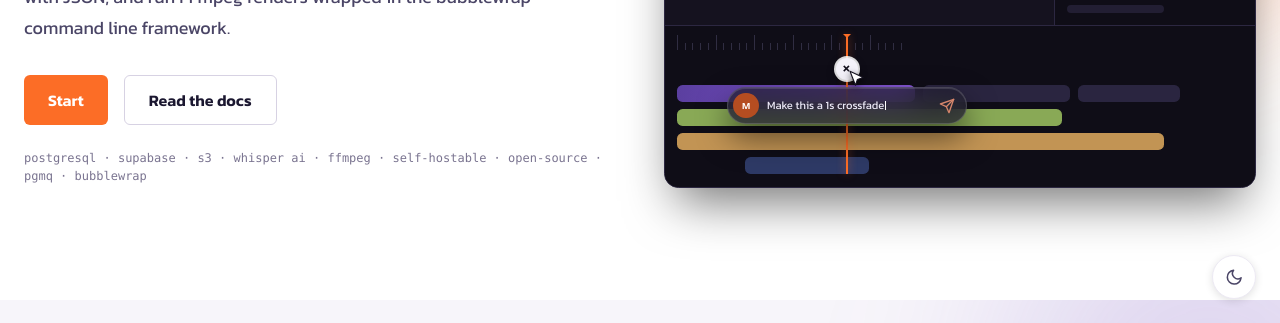
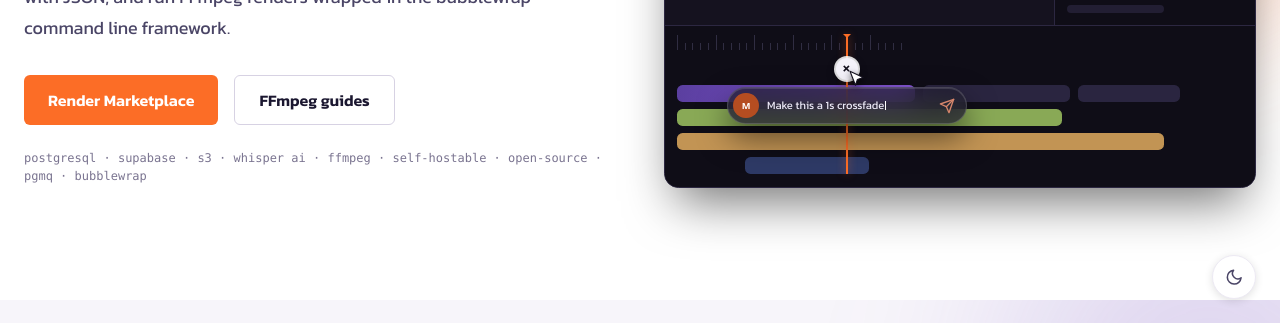
Before and after one commit to ffmpeglab/ffmpeglab.com, a plain HTML site: page index.html in a window 1280 px wide. Shown: the part 477-800 px from the top of the page. Drawn offline with nearby package versions, Linux system fonts and the light colour scheme.

Commit message:
feat/public-marketplace

```diff
--- a/index.html
+++ b/index.html
@@ -481,8 +481,8 @@
       <h1 class="balance">Open Source FFmpeg API, Coding Agent & Render Marketplace</h1>
       <p class="lede">FFmpegLab is the framework for securing and running ffmpeg. Query your entire media catalog via SQL/API, define complex filter graphs with JSON, and run FFmpeg renders wrapped in the bubblewrap command line framework.</p>
       <div class="cta-row">
-        <a class="btn btn-primary" href="https://webapp.ffmpeglab.com/webapp/editor/market">Start</a>
-        <a class="btn btn-ghost" href="/articles/#guides">Read the docs</a>
+        <a class="btn btn-primary" href="https://webapp.ffmpeglab.com/webapp/editor/market">Render Marketplace</a>
+        <a class="btn btn-ghost" href="/articles/#guides">FFmpeg guides</a>
       </div>
       <p class="mono meta">postgresql · supabase · s3 · whisper ai · ffmpeg · self-hostable · open-source  · pgmq  · bubblewrap </p>
     </div>
```
